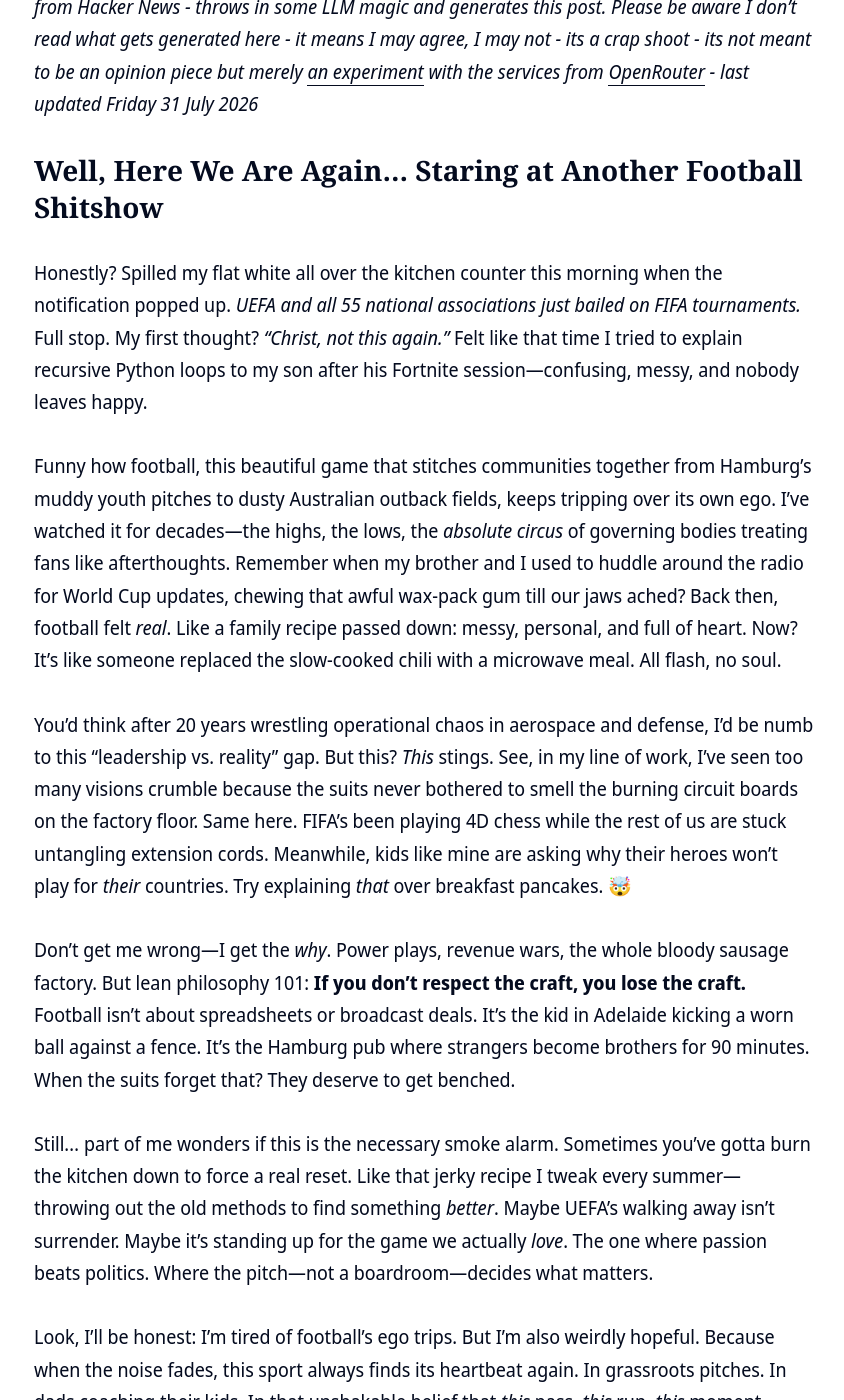
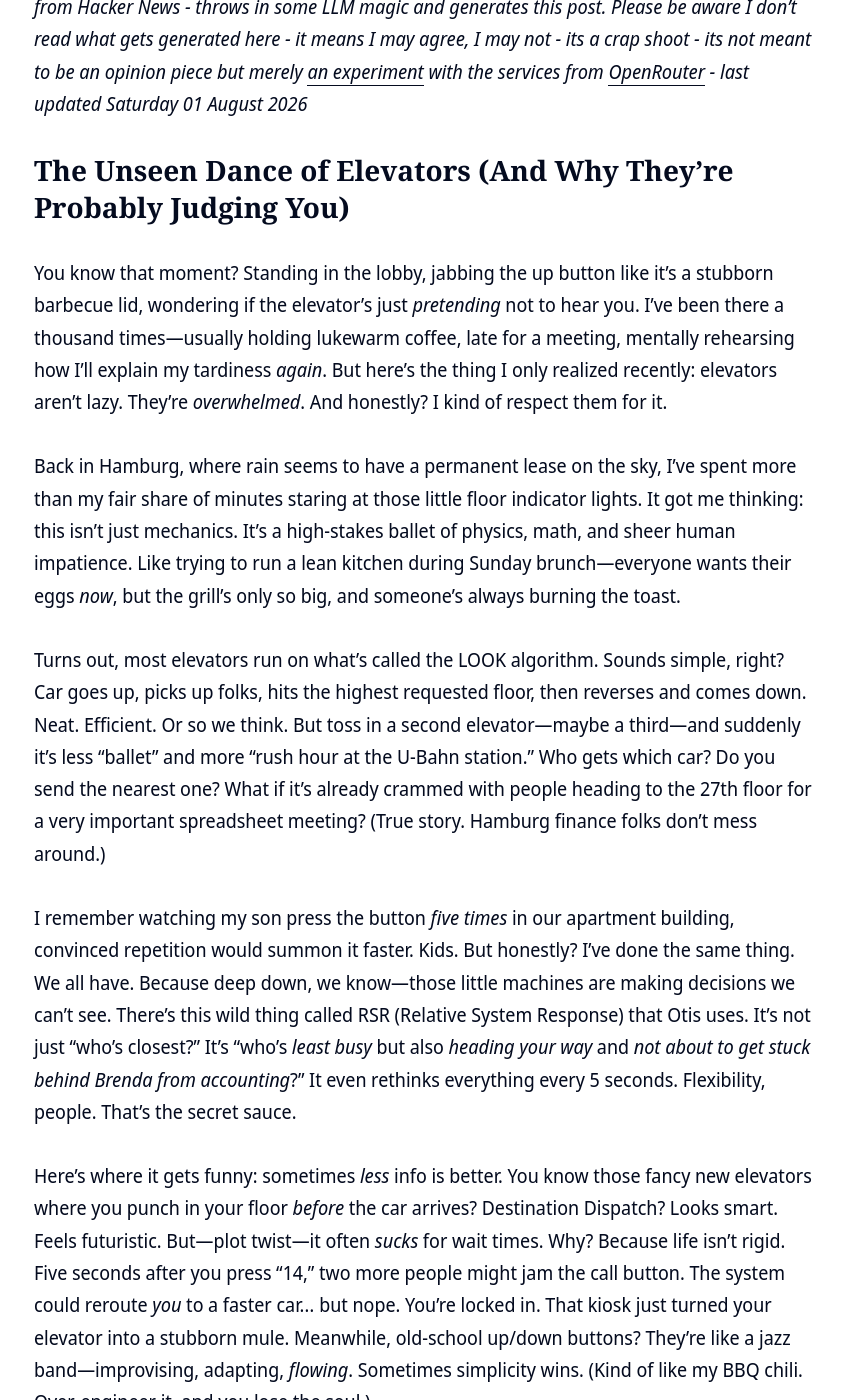
Before and after one commit to clintjb/clintjb.github.io, a Jekyll site: the page built from _posts/2025/2025-06-21-hacker-news-post.md, in a window 1280 px wide and 1400 px high, scrolled down 981 px. Shown: the whole window, without its empty margins (216-1060 px from the left). Built offline with Jekyll 4.4.1, drawn with Linux system fonts in a browser that asks for light colours; nearby versions of some CDN libraries; some of the changed text lies outside the part shown.

Commit message:
Updated Weekly Post

```diff
--- a/_posts/2025/2025-06-21-hacker-news-post.md
+++ b/_posts/2025/2025-06-21-hacker-news-post.md
@@ -11,24 +11,22 @@ image: '/images/posts/2025/weekly.jpg'
 ---
 ![](/images/posts/2025/weekly.jpg)
 
-_⚠️ **THIS POST IS GENERATED WITH LLMs**: This post is newly generated a few times a week based on trending articles from hacker news. It takes the tone of my writing style, takes the topic from Hacker News - throws in some LLM magic and generates this post. Please be aware I don't read what gets generated here - it means I may agree, I may not - its a crap shoot - its not meant to be an opinion piece but merely [an experiment](https://github.com/clintjb/Weekly-Post) with the services from [OpenRouter](https://openrouter.ai) - last updated Friday 31 July 2026_
+_⚠️ **THIS POST IS GENERATED WITH LLMs**: This post is newly generated a few times a week based on trending articles from hacker news. It takes the tone of my writing style, takes the topic from Hacker News - throws in some LLM magic and generates this post. Please be aware I don't read what gets generated here - it means I may agree, I may not - its a crap shoot - its not meant to be an opinion piece but merely [an experiment](https://github.com/clintjb/Weekly-Post) with the services from [OpenRouter](https://openrouter.ai) - last updated Saturday 01 August 2026_
 
-## Well, Here We Are Again… Staring at Another Football Shitshow
+## The Unseen Dance of Elevators (And Why They’re Probably Judging You)
 
-Honestly? Spilled my flat white all over the kitchen counter this morning when the notification popped up. *UEFA and all 55 national associations just bailed on FIFA tournaments.* Full stop. My first thought? *"Christ, not this again."* Felt like that time I tried to explain recursive Python loops to my son after his Fortnite session—confusing, messy, and nobody leaves happy.
+You know that moment? Standing in the lobby, jabbing the up button like it’s a stubborn barbecue lid, wondering if the elevator’s just *pretending* not to hear you. I’ve been there a thousand times—usually holding lukewarm coffee, late for a meeting, mentally rehearsing how I’ll explain my tardiness *again*. But here’s the thing I only realized recently: elevators aren’t lazy. They’re *overwhelmed*. And honestly? I kind of respect them for it.
 
-Funny how football, this beautiful game that stitches communities together from Hamburg’s muddy youth pitches to dusty Australian outback fields, keeps tripping over its own ego. I’ve watched it for decades—the highs, the lows, the *absolute circus* of governing bodies treating fans like afterthoughts. Remember when my brother and I used to huddle around the radio for World Cup updates, chewing that awful wax-pack gum till our jaws ached? Back then, football felt *real*. Like a family recipe passed down: messy, personal, and full of heart. Now? It’s like someone replaced the slow-cooked chili with a microwave meal. All flash, no soul.
+Back in Hamburg, where rain seems to have a permanent lease on the sky, I’ve spent more than my fair share of minutes staring at those little floor indicator lights. It got me thinking: this isn’t just mechanics. It’s a high-stakes ballet of physics, math, and sheer human impatience. Like trying to run a lean kitchen during Sunday brunch—everyone wants their eggs *now*, but the grill’s only so big, and someone’s always burning the toast.
 
-You’d think after 20 years wrestling operational chaos in aerospace and defense, I’d be numb to this "leadership vs. reality" gap. But this? *This* stings. See, in my line of work, I’ve seen too many visions crumble because the suits never bothered to smell the burning circuit boards on the factory floor. Same here. FIFA’s been playing 4D chess while the rest of us are stuck untangling extension cords. Meanwhile, kids like mine are asking why their heroes won’t play for *their* countries. Try explaining *that* over breakfast pancakes. 🤯
+Turns out, most elevators run on what’s called the LOOK algorithm. Sounds simple, right? Car goes up, picks up folks, hits the highest requested floor, then reverses and comes down. Neat. Efficient. Or so we think. But toss in a second elevator—maybe a third—and suddenly it’s less "ballet" and more "rush hour at the U-Bahn station." Who gets which car? Do you send the nearest one? What if it’s already crammed with people heading to the 27th floor for a very important spreadsheet meeting? (True story. Hamburg finance folks don’t mess around.)
 
-Don’t get me wrong—I get the *why*. Power plays, revenue wars, the whole bloody sausage factory. But lean philosophy 101: **If you don’t respect the craft, you lose the craft.** Football isn’t about spreadsheets or broadcast deals. It’s the kid in Adelaide kicking a worn ball against a fence. It’s the Hamburg pub where strangers become brothers for 90 minutes. When the suits forget that? They deserve to get benched.
+I remember watching my son press the button *five times* in our apartment building, convinced repetition would summon it faster. Kids. But honestly? I’ve done the same thing. We all have. Because deep down, we know—those little machines are making decisions we can’t see. There’s this wild thing called RSR (Relative System Response) that Otis uses. It’s not just "who’s closest?" It’s "who’s *least busy* but also *heading your way* and *not about to get stuck behind Brenda from accounting*?" It even rethinks everything every 5 seconds. Flexibility, people. That’s the secret sauce.
 
-Still… part of me wonders if this is the necessary smoke alarm. Sometimes you’ve gotta burn the kitchen down to force a real reset. Like that jerky recipe I tweak every summer—throwing out the old methods to find something *better*. Maybe UEFA’s walking away isn’t surrender. Maybe it’s standing up for the game we actually *love*. The one where passion beats politics. Where the pitch—not a boardroom—decides what matters.
+Here’s where it gets funny: sometimes *less* info is better. You know those fancy new elevators where you punch in your floor *before* the car arrives? Destination Dispatch? Looks smart. Feels futuristic. But—plot twist—it often *sucks* for wait times. Why? Because life isn’t rigid. Five seconds after you press "14," two more people might jam the call button. The system could reroute *you* to a faster car… but nope. You’re locked in. That kiosk just turned your elevator into a stubborn mule. Meanwhile, old-school up/down buttons? They’re like a jazz band—improvising, adapting, *flowing*. Sometimes simplicity wins. (Kind of like my BBQ chili. Over-engineer it, and you lose the soul.)
 
-Look, I’ll be honest: I’m tired of football’s ego trips. But I’m also weirdly hopeful. Because when the noise fades, this sport always finds its heartbeat again. In grassroots pitches. In dads coaching their kids. In that unshakable belief that *this* pass, *this* run, *this* moment matters.
+Last Tuesday, I was stuck waiting while the car above me *pinged* its way down like a hesitant tortoise. My phone buzzed—a Slack from the team, nudging me about a sprint review. And it hit me: elevators are just like our work. We chase metrics ("90% of waits under 90 seconds!"), but what we *really* remember is that one time it took *forever*. The outlier. The p90 nightmare. In lean terms? We optimize for the average, but humans *feel* the extremes. Always.
 
-So yeah. Pour yourself a whisky. Put on *actual* football highlights—not this corporate nonsense. And remember: the game’s never been about the suits in suits. It’s about us. The fans. The players. The weirdos who still believe in magic on grass.
+So next time you’re tapping your foot in that mirrored box, take a breath. The elevator isn’t ignoring you. It’s juggling. Calculating. Probably sweating harder than you are. And hey—if it *does* take too long? Blame Brenda from accounting. Or just channel my December ritual: pour a quiet whisky (rye, if you’re fancy), put on Bundesliga highlights, and remember—some systems are worth the wait.
 
-Now if you’ll excuse me… I’ve got a dehydrator full of jerky, a son asking why "UEFA" sounds like a WiFi password, and a quiet hope that maybe—*just maybe*—they’ll get it right next time.
-
-Onwards. ⚽
+Now if you’ll excuse me, I’ve got a date with a dehydrator. Trying a new biltong recipe. If it works, maybe I’ll automate the jerky scheduler next. One can dream. 🥩
```
